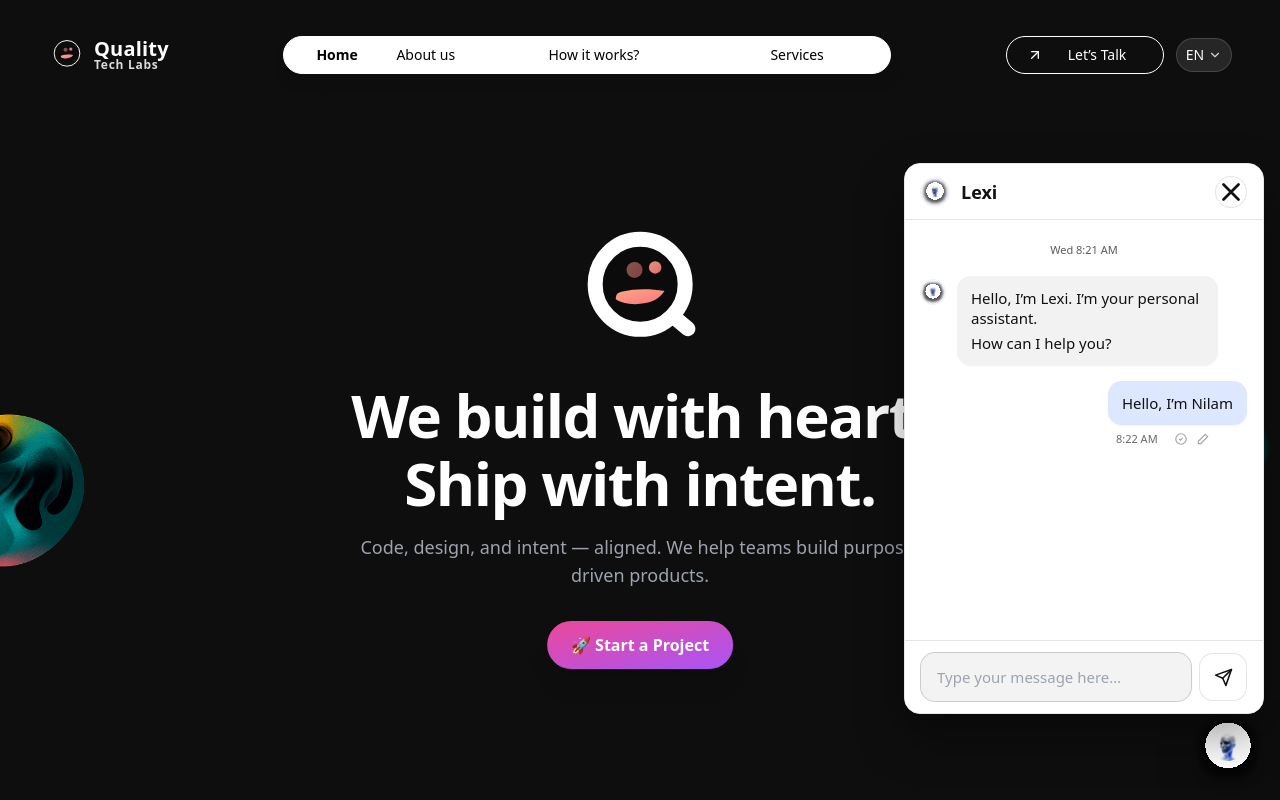
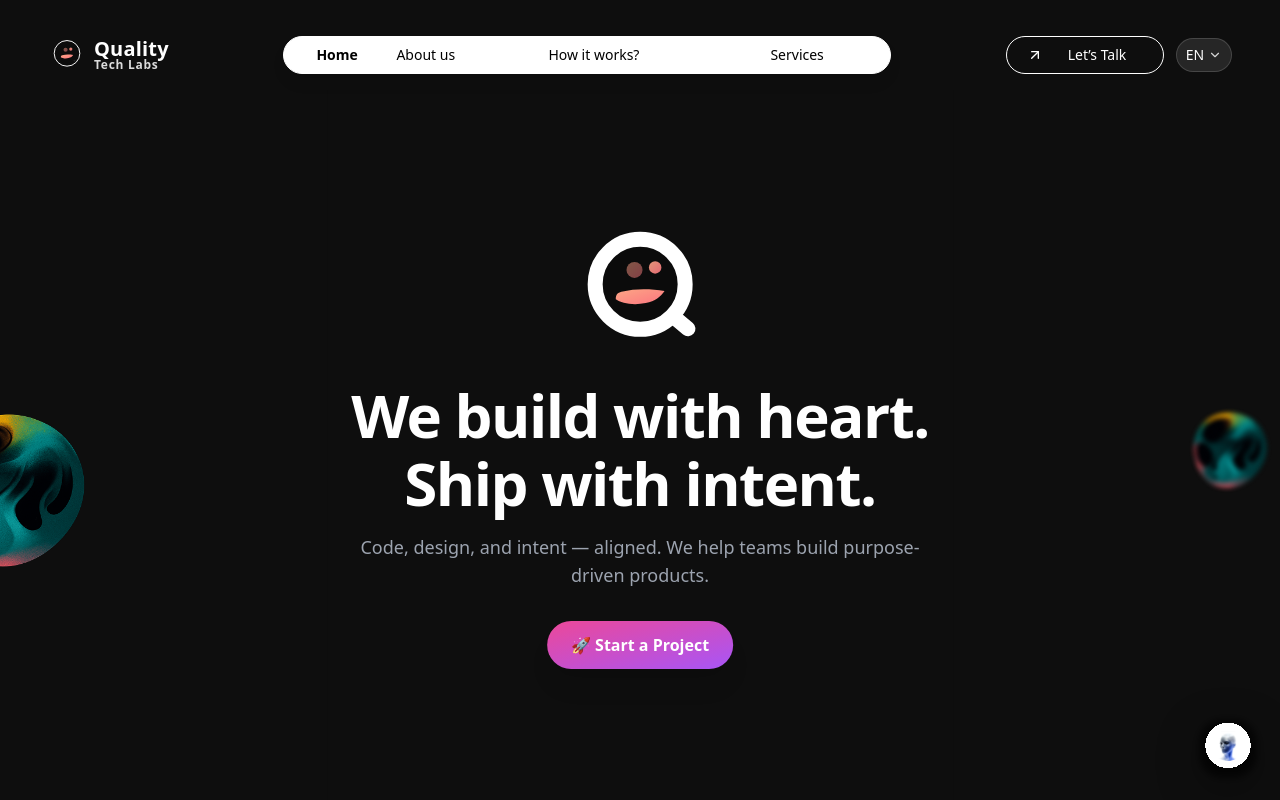
Before and after one commit to qualitytechlabs-org/qualitytechlabs, a React (Create React App) app: page / in a window 1280 px wide. Shown: the top 800 px of the page. Built offline with nearby package versions, Linux system fonts and the light colour scheme.

Commit message:
implemented ci/cd

```diff
--- a/src/Pages/Home.tsx
+++ b/src/Pages/Home.tsx
@@ -15,6 +15,7 @@ const Home: React.FC = () => {
       <OurServiceSection/>
       <BuildWaysComparison/>
       <OurProcess/>
+      <h1>This is just for testing ci/cd</h1>
       <FooterMinimal/>
     </div>
   );
--- a/src/components/Common/ChatWidget.tsx
+++ b/src/components/Common/ChatWidget.tsx
@@ -114,7 +114,7 @@ const ChatWidget: React.FC<Props> = ({
   launcherSize = 72,
   panelWidth = 360,
 }) => {
-  const [open, setOpen] = useState(true); // set false in prod
+  const [open, setOpen] = useState(false); // set false in prod
   const inputRef = useRef<HTMLInputElement>(null);
 
   useEffect(() => {
```
